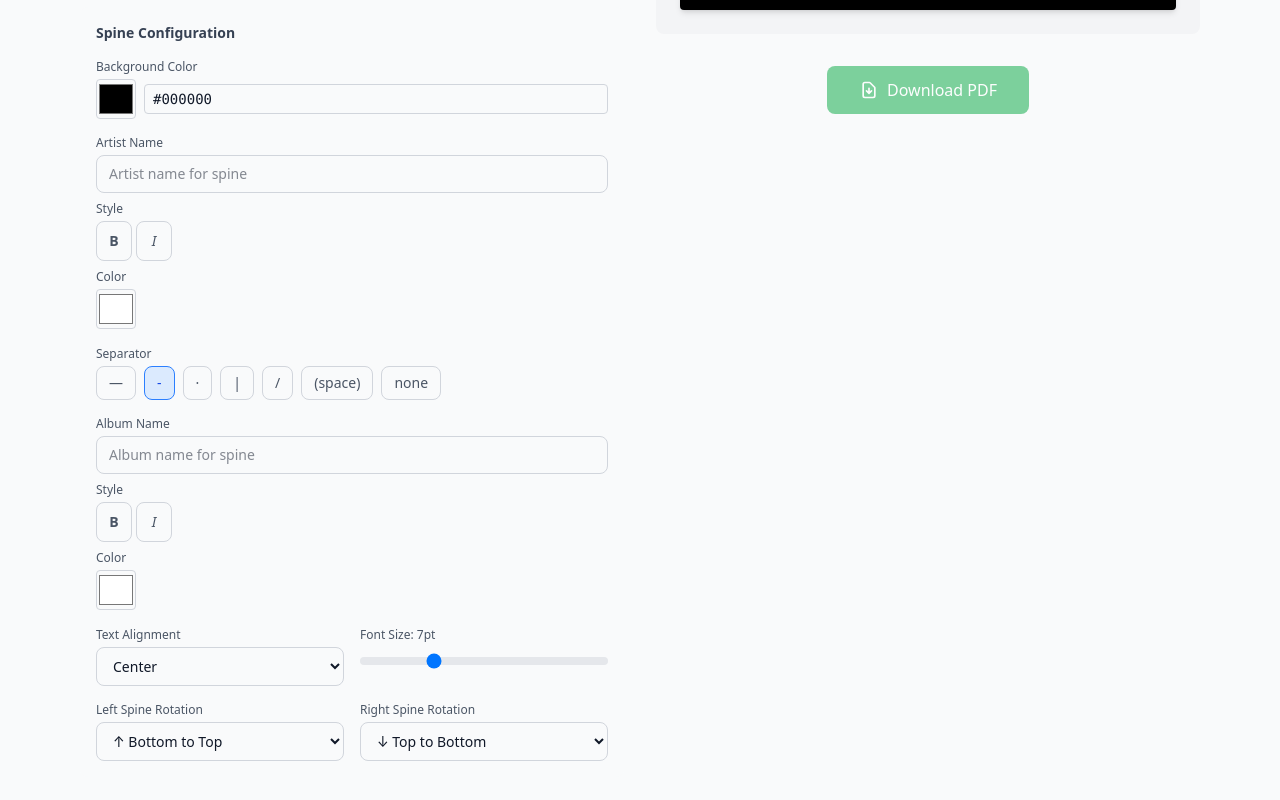
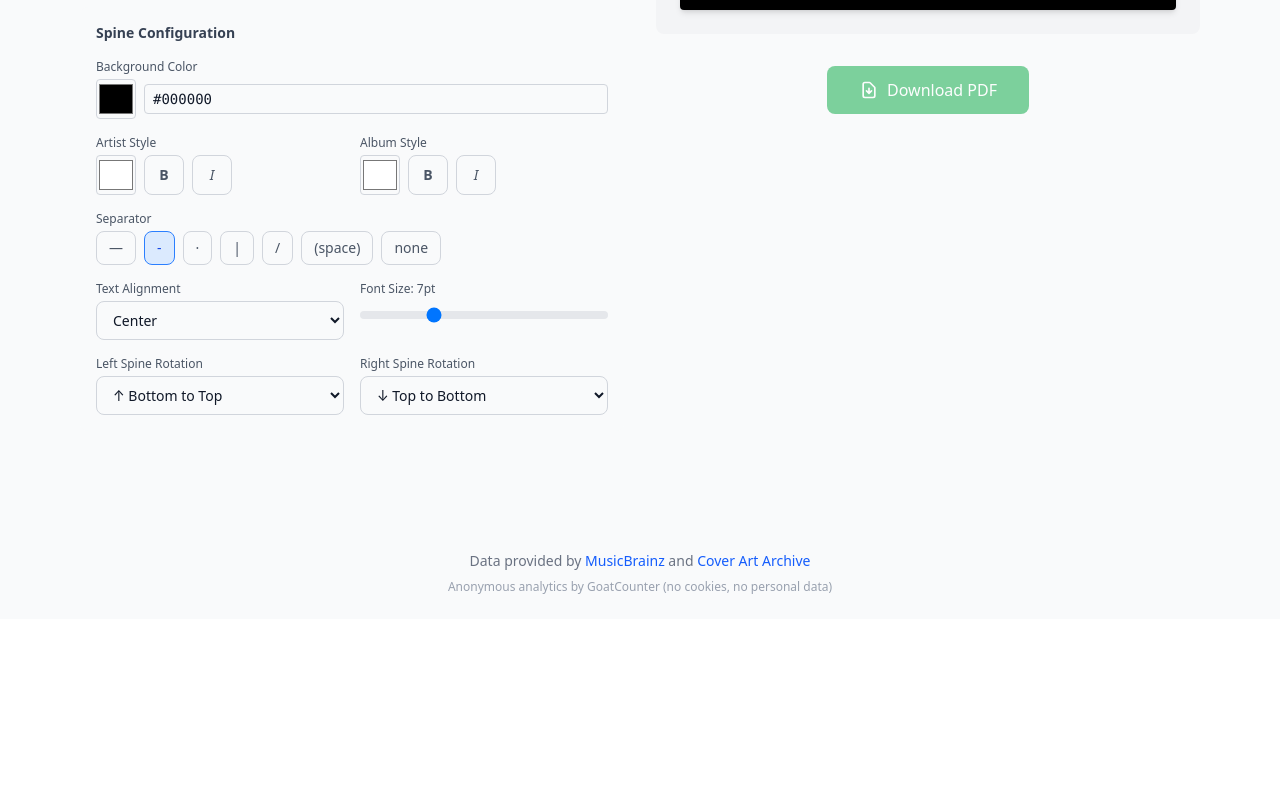
Before and after one commit to and1mon/jewelry, a Vue app: page / in a window 1280 px wide. Shown: the part 690-1490 px from the top of the page. After the commit the page ends 1309 px from the top, so only its background shows below. Built offline with nearby package versions, Linux system fonts and the light colour scheme.

Commit message:
Remove duplicate artist and album name fields

```diff
--- a/src/App.vue
+++ b/src/App.vue
@@ -349,11 +349,9 @@ const dragOver = ref(null)
 const spineConfig = ref({
   backgroundColor: '#000000',
   textColor: '#ffffff',
-  artistName: '',
   artistColor: null,
   artistBold: false,
   artistItalic: false,
-  albumName: '',
   albumColor: null,
   albumBold: false,
   albumItalic: false,
@@ -388,8 +386,8 @@ const albumName = computed(() => {
 const effectiveSpineConfig = computed(() => {
   return {
     ...spineConfig.value,
-    artistName: spineConfig.value.artistName || artistName.value,
-    albumName: spineConfig.value.albumName || albumName.value,
+    artistName: artistName.value,
+    albumName: albumName.value,
   }
 })
 
@@ -449,8 +447,6 @@ const handleReleaseSelect = async (release) => {
   // Update album info
   manualArtistName.value = getMbArtistName(release)
   manualAlbumName.value = release.title || ''
-  spineConfig.value.artistName = ''
-  spineConfig.value.albumName = ''
 
   // Fetch cover art
   await fetchCoverArt(release.id)
@@ -472,8 +468,6 @@ const clearSelection = () => {
   backCover.value = null
   manualArtistName.value = ''
   manualAlbumName.value = ''
-  spineConfig.value.artistName = ''
-  spineConfig.value.albumName = ''
   leftEdgeColor.value = '#000000'
   rightEdgeColor.value = '#000000'
   backImageIncludesSpines.value = true
--- a/src/components/SpineEditor.vue
+++ b/src/components/SpineEditor.vue
@@ -25,29 +25,25 @@
       </div>
     </div>
 
-    <!-- Artist Name + Color + Style -->
-    <div class="grid grid-cols-[1fr,auto,auto] gap-2">
+    <!-- Text Styling -->
+    <div class="grid grid-cols-2 gap-4">
+      <!-- Artist Style -->
       <div>
         <label class="block text-xs text-gray-600 dark:text-gray-400 mb-1">
-          Artist Name
+          Artist Style
         </label>
+        <div class="flex items-center gap-2">
           <input
-          type="text"
-          :value="modelValue.artistName"
-          @input="updateField('artistName', $event.target.value)"
-          placeholder="Artist name for spine"
-          class="w-full px-3 py-2 border border-gray-300 rounded-lg text-sm focus:outline-none focus:ring-2 focus:ring-blue-500 dark:bg-gray-800 dark:border-gray-600 dark:text-white"
+            type="color"
+            :value="modelValue.artistColor || modelValue.textColor"
+            @input="updateField('artistColor', $event.target.value)"
+            class="w-10 h-10 rounded cursor-pointer border border-gray-300 dark:border-gray-600"
+            title="Artist text color"
           />
-      </div>
-      <div>
-        <label class="block text-xs text-gray-600 dark:text-gray-400 mb-1">
-          Style
-        </label>
-        <div class="flex gap-1">
           <button
             @click="updateField('artistBold', !modelValue.artistBold)"
             :class="[
-              'w-9 h-10 flex items-center justify-center border rounded-lg text-sm font-bold transition-colors',
+              'w-10 h-10 flex items-center justify-center border rounded-lg text-sm font-bold transition-colors',
               modelValue.artistBold
                 ? 'bg-blue-100 border-blue-500 text-blue-700 dark:bg-blue-900/30 dark:border-blue-400 dark:text-blue-400'
                 : 'border-gray-300 text-gray-600 hover:bg-gray-100 dark:border-gray-600 dark:text-gray-400 dark:hover:bg-gray-700'
@@ -57,7 +53,7 @@
           <button
             @click="updateField('artistItalic', !modelValue.artistItalic)"
             :class="[
-              'w-9 h-10 flex items-center justify-center border rounded-lg text-sm italic transition-colors',
+              'w-10 h-10 flex items-center justify-center border rounded-lg text-sm italic transition-colors',
               modelValue.artistItalic
                 ? 'bg-blue-100 border-blue-500 text-blue-700 dark:bg-blue-900/30 dark:border-blue-400 dark:text-blue-400'
                 : 'border-gray-300 text-gray-600 hover:bg-gray-100 dark:border-gray-600 dark:text-gray-400 dark:hover:bg-gray-700'
@@ -66,16 +62,41 @@
           >I</button>
         </div>
       </div>
+
+      <!-- Album Style -->
       <div>
         <label class="block text-xs text-gray-600 dark:text-gray-400 mb-1">
-          Color
+          Album Style
         </label>
+        <div class="flex items-center gap-2">
           <input
             type="color"
-          :value="modelValue.artistColor || modelValue.textColor"
-          @input="updateField('artistColor', $event.target.value)"
+            :value="modelValue.albumColor || modelValue.textColor"
+            @input="updateField('albumColor', $event.target.value)"
             class="w-10 h-10 rounded cursor-pointer border border-gray-300 dark:border-gray-600"
+            title="Album text color"
           />
+          <button
+            @click="updateField('albumBold', !modelValue.albumBold)"
+            :class="[
+              'w-10 h-10 flex items-center justify-center border rounded-lg text-sm font-bold transition-colors',
+              modelValue.albumBold
+                ? 'bg-blue-100 border-blue-500 text-blue-700 dark:bg-blue-900/30 dark:border-blue-400 dark:text-blue-400'
+                : 'border-gray-300 text-gray-600 hover:bg-gray-100 dark:border-gray-600 dark:text-gray-400 dark:hover:bg-gray-700'
+            ]"
+            title="Bold"
+          >B</button>
+          <button
+            @click="updateField('albumItalic', !modelValue.albumItalic)"
+            :class="[
+              'w-10 h-10 flex items-center justify-center border rounded-lg text-sm italic transition-colors',
+              modelValue.albumItalic
+                ? 'bg-blue-100 border-blue-500 text-blue-700 dark:bg-blue-900/30 dark:border-blue-400 dark:text-blue-400'
+                : 'border-gray-300 text-gray-600 hover:bg-gray-100 dark:border-gray-600 dark:text-gray-400 dark:hover:bg-gray-700'
+            ]"
+            title="Italic"
+          >I</button>
+        </div>
       </div>
     </div>
 
@@ -84,7 +105,7 @@
       <label class="block text-xs text-gray-600 dark:text-gray-400 mb-1">
         Separator
       </label>
-      <div class="flex gap-2">
+      <div class="flex gap-2 flex-wrap">
         <button
           v-for="sep in separatorOptions"
           :key="sep.value"
@@ -98,60 +119,6 @@
         >
           {{ sep.label }}
         </button>
-      </div>
-    </div>
-
-    <!-- Album Name + Color + Style -->
-    <div class="grid grid-cols-[1fr,auto,auto] gap-2">
-      <div>
-        <label class="block text-xs text-gray-600 dark:text-gray-400 mb-1">
-          Album Name
-        </label>
-        <input
-          type="text"
-          :value="modelValue.albumName"
-          @input="updateField('albumName', $event.target.value)"
-          placeholder="Album name for spine"
-          class="w-full px-3 py-2 border border-gray-300 rounded-lg text-sm focus:outline-none focus:ring-2 focus:ring-blue-500 dark:bg-gray-800 dark:border-gray-600 dark:text-white"
-        />
-      </div>
-      <div>
-        <label class="block text-xs text-gray-600 dark:text-gray-400 mb-1">
-          Style
-        </label>
-        <div class="flex gap-1">
-          <button
-            @click="updateField('albumBold', !modelValue.albumBold)"
-            :class="[
-              'w-9 h-10 flex items-center justify-center border rounded-lg text-sm font-bold transition-colors',
-              modelValue.albumBold
-                ? 'bg-blue-100 border-blue-500 text-blue-700 dark:bg-blue-900/30 dark:border-blue-400 dark:text-blue-400'
-                : 'border-gray-300 text-gray-600 hover:bg-gray-100 dark:border-gray-600 dark:text-gray-400 dark:hover:bg-gray-700'
-            ]"
-            title="Bold"
-          >B</button>
-          <button
-            @click="updateField('albumItalic', !modelValue.albumItalic)"
-            :class="[
-              'w-9 h-10 flex items-center justify-center border rounded-lg text-sm italic transition-colors',
-              modelValue.albumItalic
-                ? 'bg-blue-100 border-blue-500 text-blue-700 dark:bg-blue-900/30 dark:border-blue-400 dark:text-blue-400'
-                : 'border-gray-300 text-gray-600 hover:bg-gray-100 dark:border-gray-600 dark:text-gray-400 dark:hover:bg-gray-700'
-            ]"
-            title="Italic"
-          >I</button>
-        </div>
-      </div>
-      <div>
-        <label class="block text-xs text-gray-600 dark:text-gray-400 mb-1">
-          Color
-        </label>
-        <input
-          type="color"
-          :value="modelValue.albumColor || modelValue.textColor"
-          @input="updateField('albumColor', $event.target.value)"
-          class="w-10 h-10 rounded cursor-pointer border border-gray-300 dark:border-gray-600"
-        />
       </div>
     </div>
 
@@ -231,11 +198,9 @@ const props = defineProps({
     default: () => ({
       backgroundColor: '#000000',
       textColor: '#ffffff',
-      artistName: '',
       artistColor: null,
       artistBold: false,
       artistItalic: false,
-      albumName: '',
       albumColor: null,
       albumBold: false,
       albumItalic: false,
```
Lines whose indentation alone changed are shown as unchanged.
